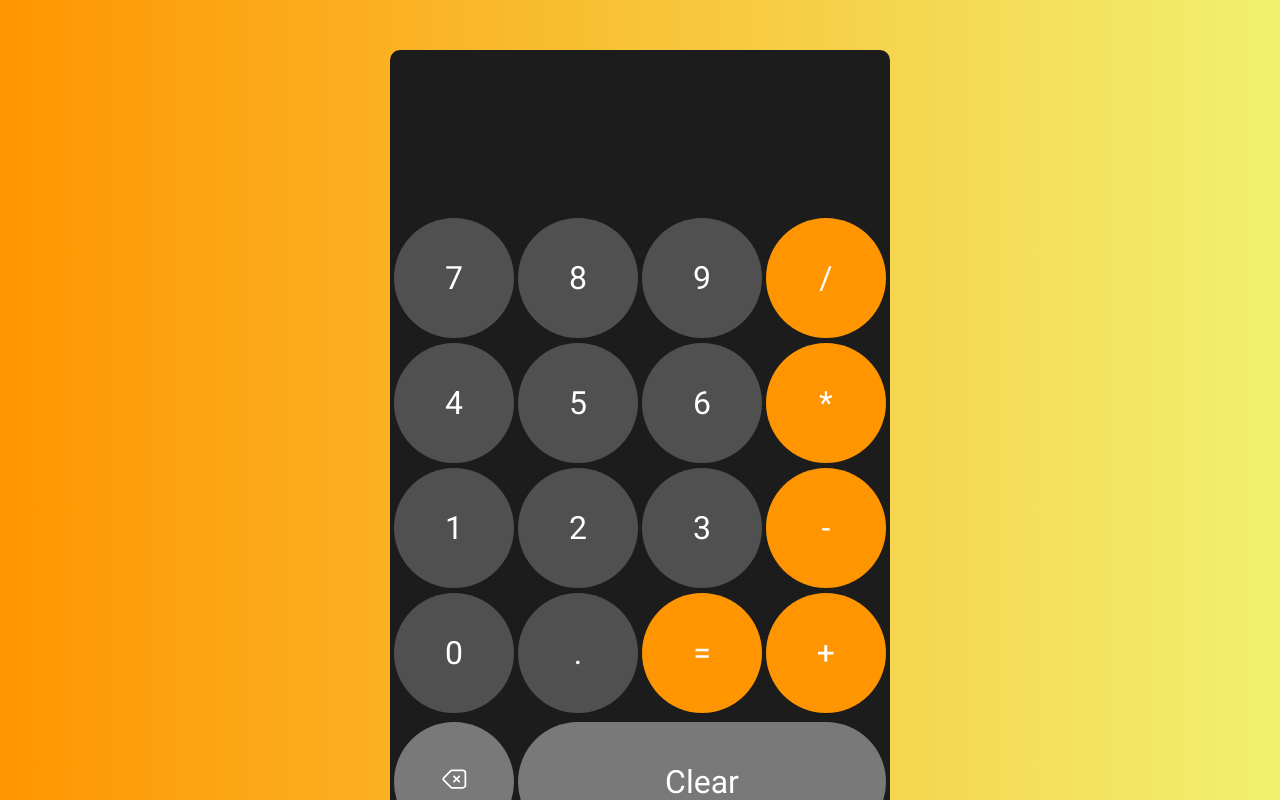
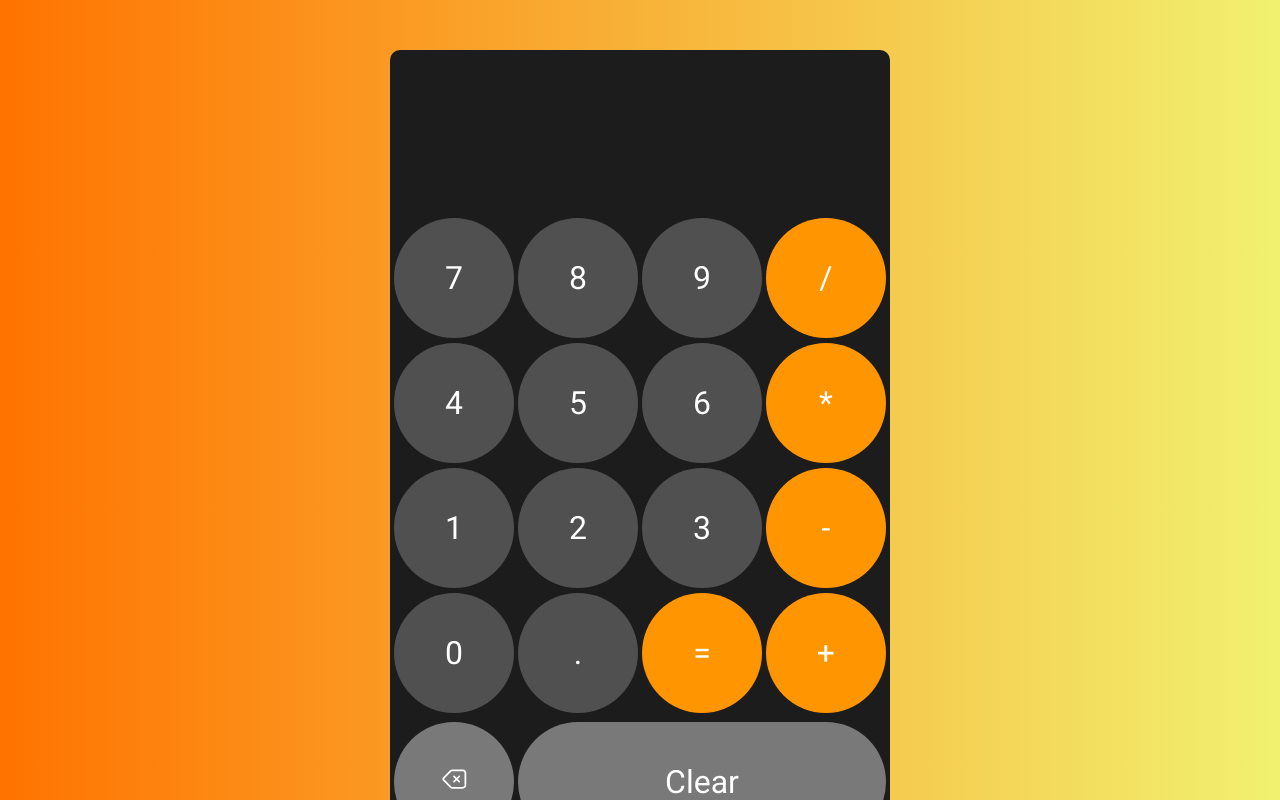
Before and after one commit to Durotaren/Calculator, a plain HTML site: page index.html in a window 1280 px wide. Drawn offline with Linux system fonts and the light colour scheme.

Commit message:
Change the left color of linear gradient

```diff
--- a/style.css
+++ b/style.css
@@ -13,7 +13,7 @@ html, body {
 }
 
 body {
-  background: linear-gradient(to right, #FF9500, rgb(241, 241, 112));
+  background: linear-gradient(to right, #FF7300, rgb(241, 241, 112));
   margin: 0;
   padding: 0;
 }
```
